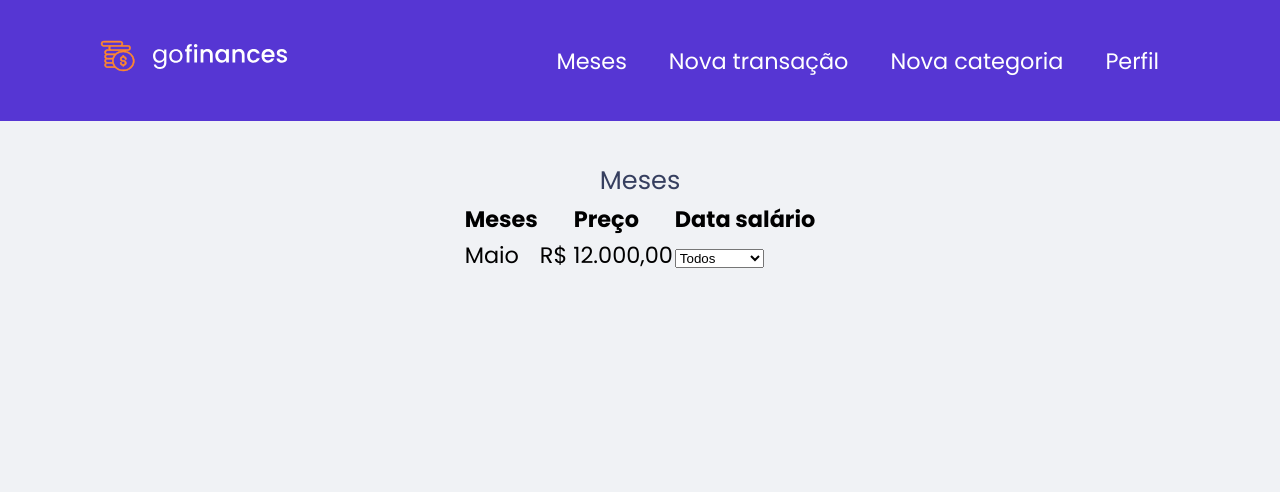
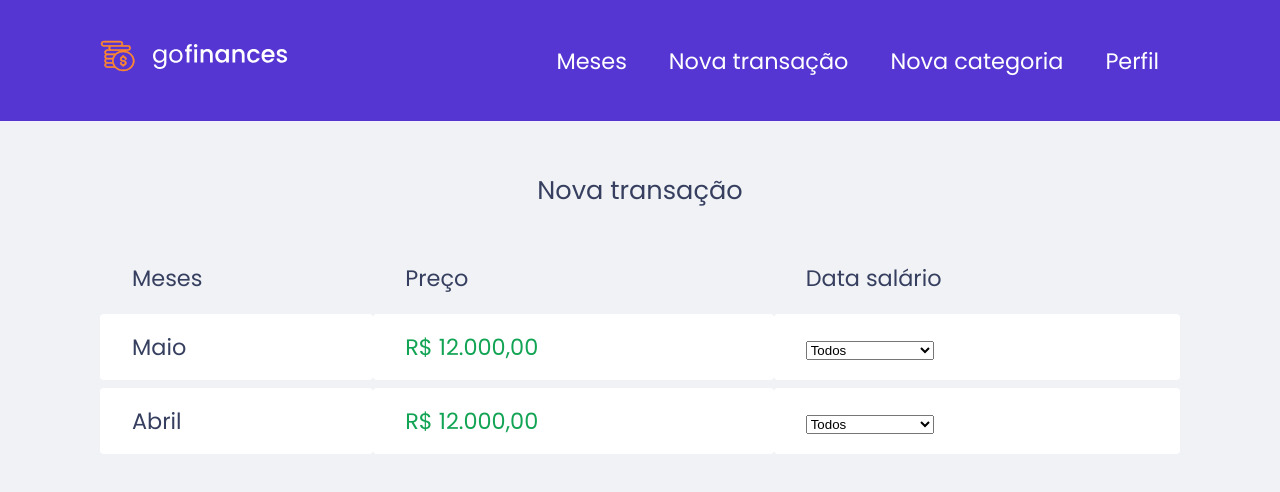
Before and after one commit to pedroguilhermesilva/finance, a Next.js app: page /nova-transacao in a window 1280 px wide. Shown: the top 492 px of the page. Built offline with nearby package versions, Linux system fonts and the light colour scheme.

Commit message:
create table and container components

```diff
--- /dev/null
+++ b/src/components/Container/index.tsx
@@ -0,0 +1,5 @@
+import * as S from "./styles";
+
+export function Container({ children }) {
+  return <S.Container>{children}</S.Container>;
+}
--- /dev/null
+++ b/src/components/Container/styles.ts
@@ -0,0 +1,7 @@
+import styled from "styled-components";
+
+export const Container = styled.main`
+  max-width: 1120px;
+  margin: 0 auto;
+  padding: 50px 20px;
+`;
--- a/src/components/Header/index.tsx
+++ b/src/components/Header/index.tsx
@@ -6,11 +6,11 @@ export function Header() {
   return (
     <S.Header>
       <S.Wrapper>
-        <Link href="/meses">
+        <Link href="/">
           <img src="/images/icon-finance.svg" alt="Finance" />
         </Link>
         <nav>
-          <S.Links href="/meses">Meses</S.Links>
+          <S.Links href="/">Meses</S.Links>
           <S.Links href="/nova-transacao">Nova transação</S.Links>
           <S.Links href="#">Nova categoria</S.Links>
           <S.Links href="#">Perfil</S.Links>
--- /dev/null
+++ b/src/components/TransactionTable/index.tsx
@@ -0,0 +1,45 @@
+import * as S from "./styles";
+
+export function TransactionTable() {
+  return (
+    <S.Wrapper>
+      <table>
+        <thead>
+          <tr>
+            <th>Meses</th>
+            <th>Preço</th>
+            <th>Data salário</th>
+          </tr>
+        </thead>
+        <tbody>
+          <tr>
+            <td>Maio</td>
+            <td className="deposit">R$ 12.000,00</td>
+            <td>
+              <select>
+                <option value="Todos" defaultChecked>
+                  Todos
+                </option>
+                <option value="05-05">05/05/2021</option>
+                <option value="25-05">25/05/2021</option>
+              </select>
+            </td>
+          </tr>
+          <tr>
+            <td>Abril</td>
+            <td className="deposit">R$ 12.000,00</td>
+            <td>
+              <select>
+                <option value="Todos" defaultChecked>
+                  Todos
+                </option>
+                <option value="05-05">05/05/2021</option>
+                <option value="25-05">25/05/2021</option>
+              </select>
+            </td>
+          </tr>
+        </tbody>
+      </table>
+    </S.Wrapper>
+  );
+}
--- /dev/null
+++ b/src/components/TransactionTable/styles.ts
@@ -0,0 +1,39 @@
+import styled from "styled-components";
+
+export const Wrapper = styled.div`
+  margin-top: 2rem;
+  width: 100%;
+
+  table {
+    border-spacing: 0 0.5rem;
+    width: 100%;
+
+    th {
+      color: ${({ theme }) => theme.colors.darkGrey};
+      font-weight: 400;
+      padding: 1rem 2rem;
+      text-align: left;
+      line-height: 1.5rem;
+    }
+
+    td {
+      padding: 1rem 2rem;
+      border: 0;
+      background: ${({ theme }) => theme.colors.primary};
+      color: ${({ theme }) => theme.colors.background};
+      border-radius: 0.25rem;
+
+      &:first-child {
+        color: ${({ theme }) => theme.colors.darkGrey};
+      }
+
+      &.deposit {
+        color: ${({ theme }) => theme.colors.green};
+      }
+
+      select {
+        width: 8rem;
+      }
+    }
+  }
+`;
--- a/src/pages/_app.tsx
+++ b/src/pages/_app.tsx
@@ -5,6 +5,7 @@ import GlobalStyle from "../styles/global";
 import ThemeDefault from "../styles/themes/normal";
 
 import { Header } from "../components/Header";
+import { Container } from "../components/Container";
 
 export default function App({ Component, pageProps }: AppProps) {
   return (
@@ -12,7 +13,9 @@ export default function App({ Component, pageProps }: AppProps) {
       <ThemeProvider theme={ThemeDefault}>
         <GlobalStyle />
         <Header />
-        <Component {...pageProps} />
+        <Container>
+          <Component {...pageProps} />
+        </Container>
       </ThemeProvider>
     </>
   );
--- a/src/pages/nova-transacao/index.tsx
+++ b/src/pages/nova-transacao/index.tsx
@@ -1,5 +1,6 @@
 import Head from "next/head";
 import Link from "next/link";
+import { TransactionTable } from "../../components/TransactionTable";
 
 import * as S from "./styles";
 
@@ -11,25 +12,8 @@ export default function NewTransaction() {
       </Head>
 
       <S.Wrapper>
-        <h1>Meses</h1>
-        <table>
-          <tr>
-            <th>Meses</th>
-            <th>Preço</th>
-            <th>Data salário</th>
-          </tr>
-          <tr>
-            <td>Maio</td>
-            <td>R$ 12.000,00</td>
-            <td>
-              <select>
-                <option value="Todos">Todos</option>
-                <option value="05-05">05/05/2021</option>
-                <option value="25-05">25/05/2021</option>
-              </select>
-            </td>
-          </tr>
-        </table>
+        <h1>Nova transação</h1>
+        <TransactionTable />
       </S.Wrapper>
     </>
   );
--- a/src/pages/nova-transacao/styles.ts
+++ b/src/pages/nova-transacao/styles.ts
@@ -1,10 +1,6 @@
 import styled from "styled-components";
 
-export const Wrapper = styled.main`
-  max-width: 1120px;
-  margin: 0 auto;
-  padding: 40px 20px;
-
+export const Wrapper = styled.div`
   display: flex;
   flex-direction: column;
   justify-content: center;
--- a/src/pages/meses/styles.ts
+++ b/src/pages/styles.ts
@@ -1,10 +1,6 @@
 import styled from "styled-components";
 
-export const Wrapper = styled.main`
-  max-width: 1120px;
-  margin: 0 auto;
-  padding: 40px 20px;
-
+export const Wrapper = styled.div`
   display: flex;
   flex-direction: column;
   justify-content: center;
```
Also changed, not shown: src/pages/index.tsx (+17 -1 lines), src/pages/meses/index.tsx (deleted, +0 -59 lines).
